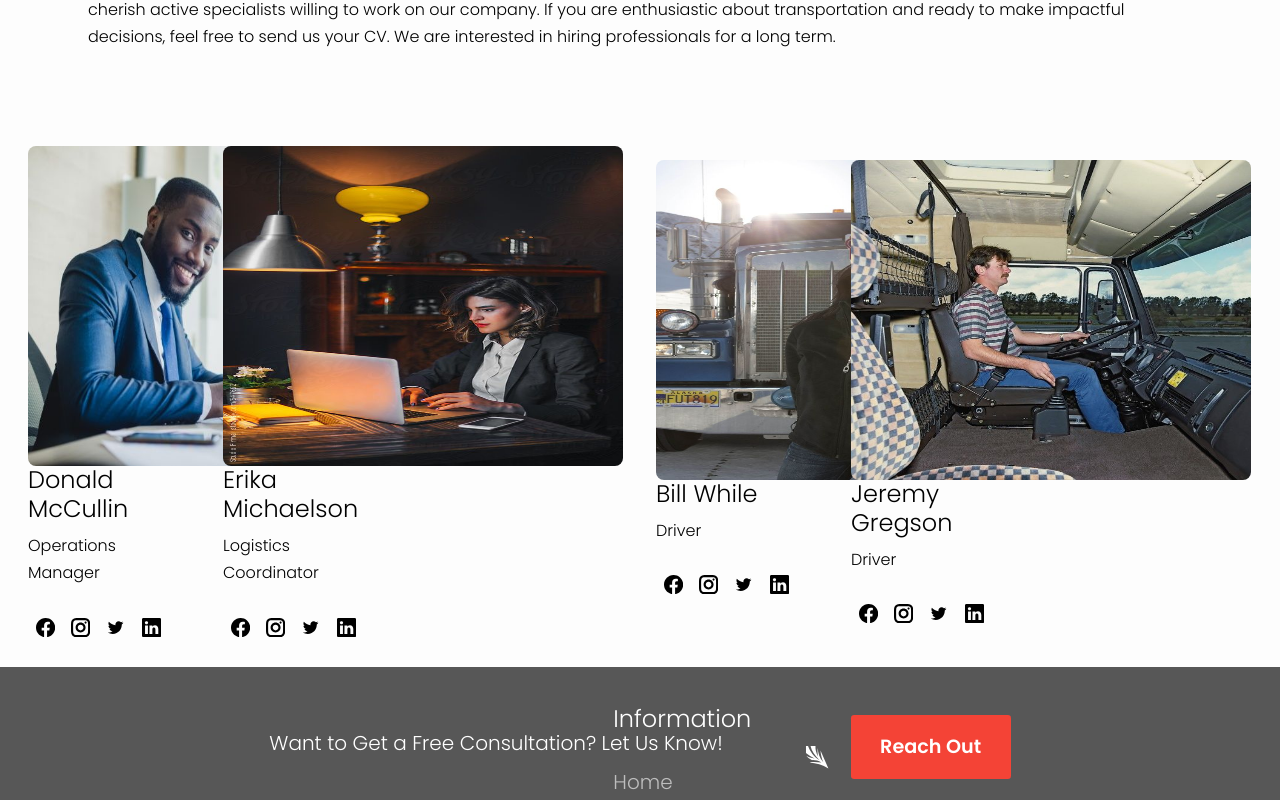
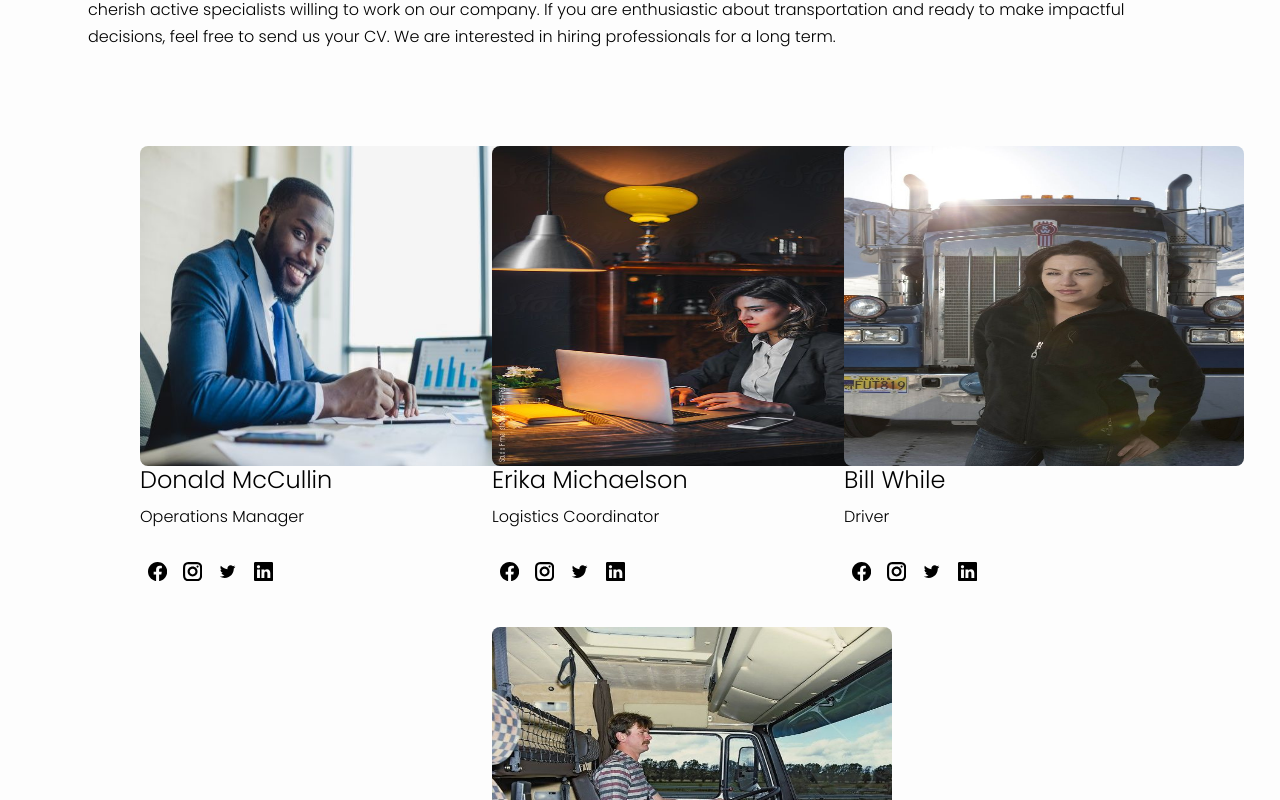
Before and after one commit to Roche001/Logistics-company, a React (Create React App) app: page /Team in a window 1280 px wide. Shown: the part 580-1380 px from the top of the page. Built offline with nearby package versions, Linux system fonts and the light colour scheme.

Commit message:
update changes

```diff
--- a/src/components/team/Team.jsx
+++ b/src/components/team/Team.jsx
@@ -33,8 +33,7 @@ const Team = () => {
             professionals for a long term.
           </p>
         </div>
-        <div className="team-container ">
-          <div className="row">
+        <div className="team-container row">
           <div className="team-members col-xl-3 col-lg-3 col-md-3 col-sm-12 col-xs-12">
             <div className="team-members-text">
               <img src="./assets/driver1.jpeg" alt="driver" />
@@ -109,8 +108,6 @@ const Team = () => {
               </a>
             </div>
           </div>
-          </div>
-          <div className="row">
           <div className="team-members col-xl-3 col-lg-3 col-md-3 col-sm-12 col-xs-12">
             <div className="team-members-text">
               <img src="./assets/driver3.jpeg" alt="driver" />
@@ -187,7 +184,6 @@ const Team = () => {
           </div>
         </div>
       </div>
-      </div>
     </section>
   );
 };
```
Lines whose indentation alone changed are shown as unchanged.
